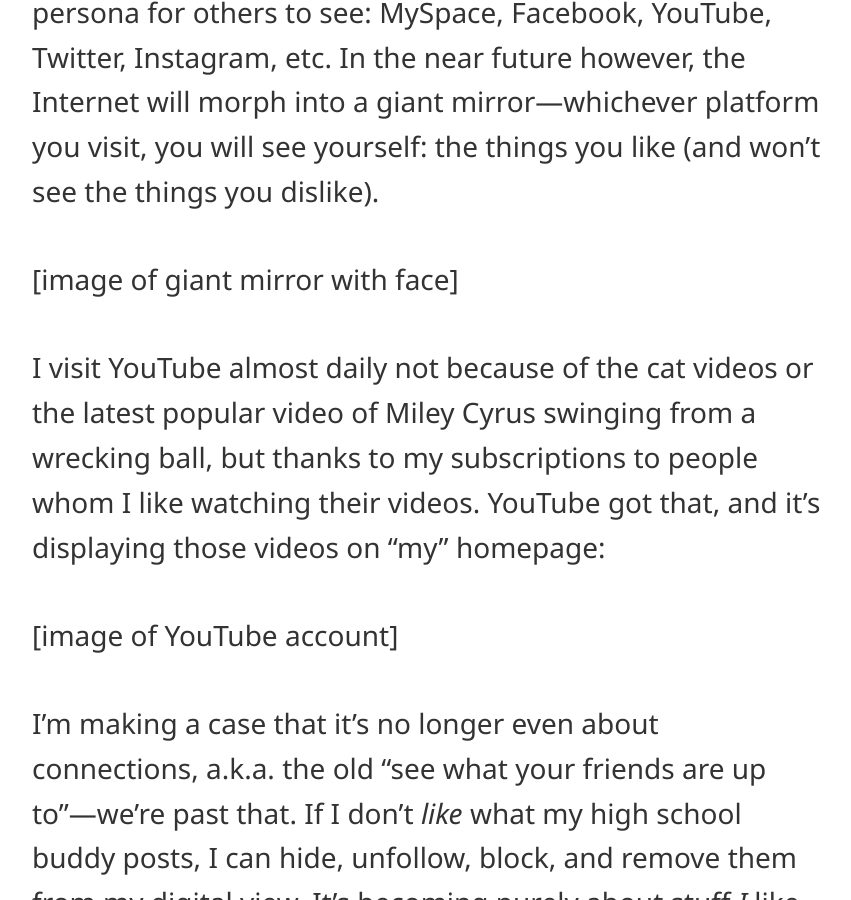
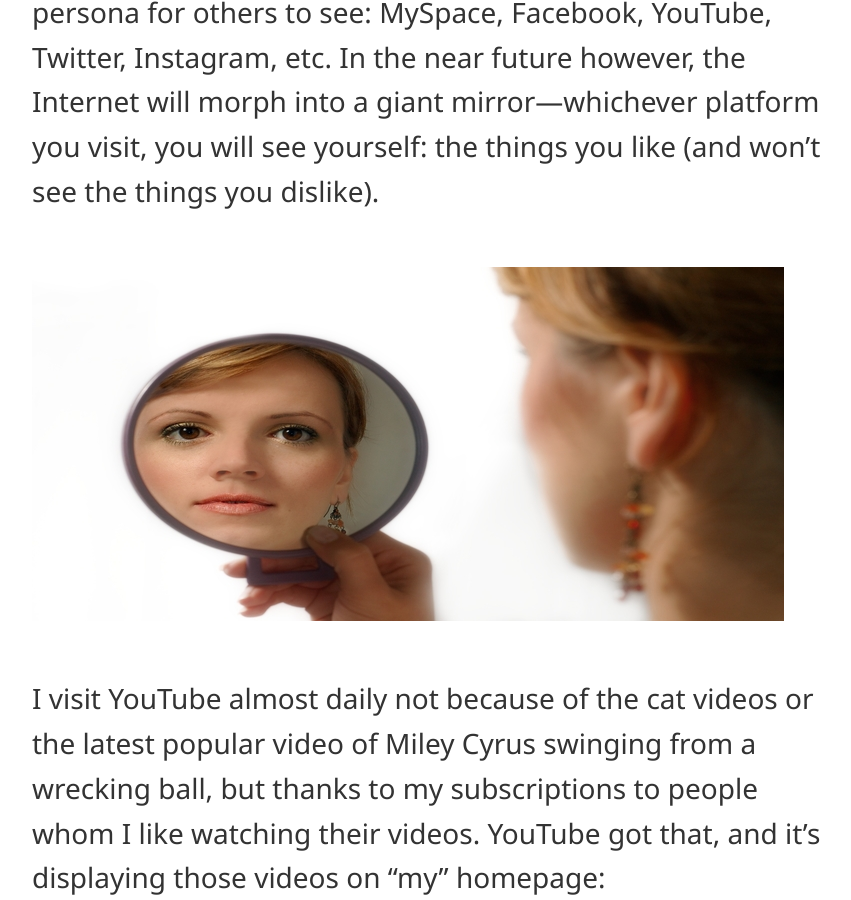
Before and after one commit to jaswinder-singh/jaswinder-singh, a Jekyll site: the page built from _posts/2013-12-05-your-future.md, in a window 1280 px wide and 900 px high, scrolled down 2311 px. Shown: the whole window, without its empty margins (213-1064 px from the left). Built offline with Jekyll 4.4.1, drawn with Linux system fonts in a browser that asks for light colours; nearby versions of some CDN libraries; Markdown is read by kramdown in place of the engine named in the settings.

Commit message:
bugfixes

```diff
--- a/_includes/special_footer.html
+++ b/_includes/special_footer.html
@@ -92,9 +92,9 @@
             var data_of_form = $(this).serialize();
             $.ajax({
                 url: '//formspree.io/{{ site.simple_email }}',
+                dataType: "json"
+                data: data_of_form,
                 type: 'POST',
-                data: data_of_form,
-                dataType: "json"
                 success: function(data) {
                     if ( data == "success" )
                     {
--- a/_posts/2013-12-05-your-future.md
+++ b/_posts/2013-12-05-your-future.md
@@ -16,7 +16,7 @@
 ## Towards a more personalised future
 The Internet started as basic pages linked together. Back then, the Internet revolved around information and content: static websites, weblogs, forums. After that, it moved to platforms which allowed you to create a digital persona for others to see: MySpace, Facebook, YouTube, Twitter, Instagram, etc. In the near future however, the Internet will morph into a giant mirror—whichever platform you visit, you will see yourself: the things you like (and won’t see the things you dislike).
 
-[image of giant mirror with face]
+<img src="{{relative}}/images/blog/assets/face-in-mirror.jpg" alt="image of giant mirror with face" />
 
 I visit YouTube almost daily not because of the cat videos or the latest popular video of Miley Cyrus swinging from a wrecking ball, but thanks to my subscriptions to people whom I like watching their videos. YouTube got that, and it’s displaying those videos on “my” homepage:
 
```
Also changed, not shown: images/blog/assets/face-in-mirror.jpg (added).
